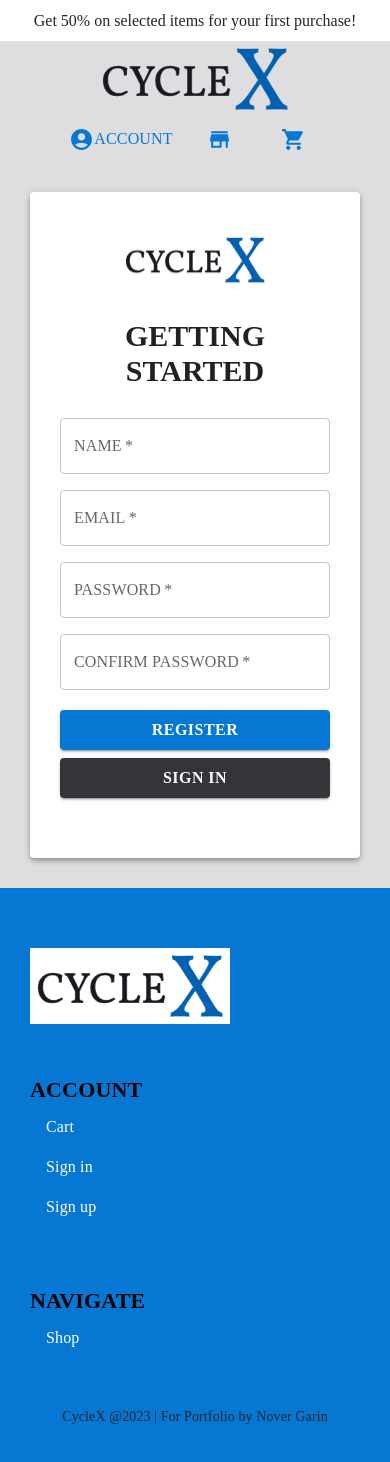
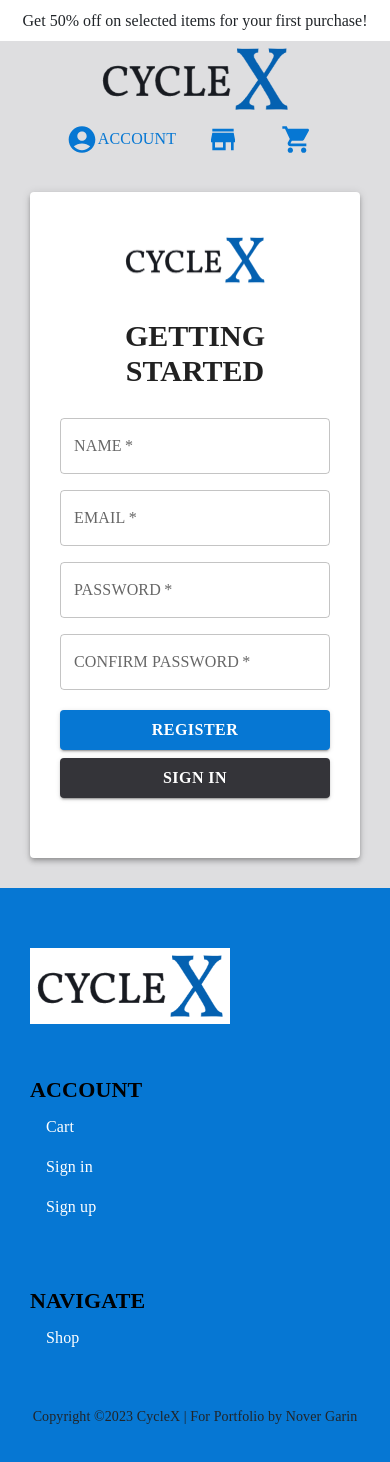
Before and after one commit to Nover-WD/cyclex_frontend, a React (Create React App) app: page /signup in a window 390 px wide. Shown: the top 1462 px of the page. Built offline with nearby package versions, Linux system fonts and the light colour scheme; a web font is replaced by a local one.

Commit message:
change footer and remove admin

```diff
--- a/public/index.html
+++ b/public/index.html
@@ -65,7 +65,7 @@
           margin-left: 10px!important;
       }
       .cus-navBar .MuiSvgIcon-root {
-    width: 25px;
+    width: 32px;
     }
     .cus-navBar .MuiButton-root {
         padding: 5px;
--- a/src/App.js
+++ b/src/App.js
@@ -32,7 +32,7 @@ export default function App(){
                 <Route path="/cart/" element={<Cart/>}/>
                 <Route path="/profile" element={<Profile/>}/>
                 <Route path="/shop" element={<Shop/>} />
-                <Route path="/cyclex-admin" element={<AdminPanel/>}/>
+                {/* <Route path="/cyclex-admin" element={<AdminPanel/>}/> */}
                 <Route path="/checkout" element={<Checkout/>}/>
                 <Route path="*" element={<Landing/>}/>
               </Routes>
--- a/src/components/Footer.js
+++ b/src/components/Footer.js
@@ -7,7 +7,7 @@ export default function Footer(){
         <Box sx={{padding: "60px 60px 30px", '@media (max-width: 600px)': {padding: '60px 30px'}, backgroundColor: "primary.main"}}>
             <SecondaryMenu/>
             <Typography variant="h6" textAlign="center" sx={{fontWeight: "400", pt: "40px"}}>
-                CycleX @2023 | For Portfolio by Nover Garin
+                Copyright ©2023 CycleX | For Portfolio by Nover Garin
             </Typography>
         </Box>
     )
--- a/src/components/PrimaryMenu.js
+++ b/src/components/PrimaryMenu.js
@@ -82,18 +82,19 @@ export default function PrimaryMenu(){
                     onClose={handleClose}
                     sx={{textTransform: "uppercase"}}
                         >
-                      <MenuItem onClick={handleClose}>
-                        { userInfo ? (
-                          <Link to="/profile">View Profile</Link>
-                        ) : (
-                          <Link to="/signin">Sign in</Link>
+                        { userInfo ? userInfo.isAdmin ? (
+                          <>
+                          <MenuItem onClick={handleClose}>
+                            <Link to="/profile">View Profile</Link>
+                          </MenuItem>
+                          <MenuItem onClick={handleClose}>
+                            <Link to="/cyclex-admin">Admin</Link>
+                          </MenuItem>
+                          </>
+                        ) : (  <MenuItem onClick={handleClose}> <Link to="/profile">View Profile</Link> </MenuItem> )
+                        : (
+                          <MenuItem onClick={handleClose}>  <Link to="/signin">Sign in</Link> </MenuItem>
                         )}
-                      </MenuItem>
-                      <MenuItem onClick={handleClose}>
-                        { userInfo ? userInfo.isAdmin ? (
-                          <Link to="/cyclex-admin">Admin</Link> ) : null
-                        : null }
-                      </MenuItem>
                       <MenuItem onClick={handleClose}>
                         { userInfo ? (
                           <Link to="#" onClick={handleLogout}>Logout</Link>
--- a/src/components/TopBanner.js
+++ b/src/components/TopBanner.js
@@ -6,7 +6,7 @@ export default function TopBanner(){
     return(
         <Box sx={{textAlign:'center'}}>
             <Typography variant="h5" sx={{fontWeight: "400", padding: "10px 10px", backgroundColor: "secondary.light"}}>
-              Get 50% on selected items for your first purchase!
+              Get 50% off on selected items for your first purchase!
             </Typography>
         </Box>
     )
```
